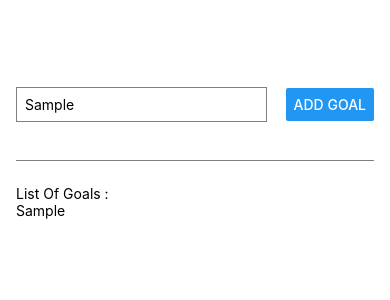
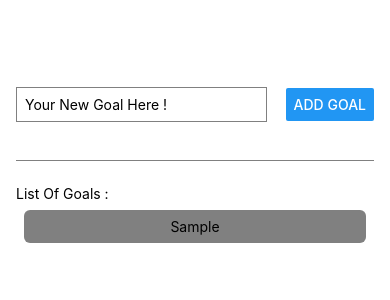
Before and after one commit to antonaulia/RNLearningCH2, a React Native app: screen / in a window 390 px wide. Both pictures are taken after typing "Sample" into the empty fields and a click on the button "ADD GOAL". Shown: the top 300 px of the page. Built offline with nearby package versions, Linux system fonts and the light colour scheme.

Commit message:
ScrollView

```diff
--- a/App.js
+++ b/App.js
@@ -1,5 +1,6 @@
-import { StyleSheet, Text, View, Button, TextInput } from 'react-native';
+import { StyleSheet, Text, View, Button, TextInput, ScrollView } from 'react-native';
 import { useState } from 'react';
+import { backgroundColor } from 'react-native/Libraries/Components/View/ReactNativeStyleAttributes';
 
 export default function App() {
   const [inputGoal,setInputGoal] =useState('')
@@ -9,17 +10,23 @@ export default function App() {
   const [courseGoalsArray, setCourseGoalsArray]= useState([])
   function addButtonHandler(){
     setCourseGoalsArray([...courseGoalsArray,inputGoal])
+    setInputGoal('')
   }
 
   return (
     <View style={styles.appContainer}>
       <View style={styles.inputContainer}>
-        <TextInput style={styles.textInput} placeholder='Your New Goal Here !' onChangeText={goalInputHandler}/>
+        <TextInput style={styles.textInput} value={inputGoal} placeholder='Your New Goal Here !' onChangeText={goalInputHandler}/>
         <Button title='Add Goal' onPress={addButtonHandler}/>
       </View>
       <View style={styles.goalList}>
-        <Text>List Of Goals :</Text>
-        {courseGoalsArray.map((goal)=><Text>{goal}</Text>)}
+        <ScrollView >
+          <Text>List Of Goals :</Text>
+            {courseGoalsArray.map((goal)=>
+            <View style={styles.eachGoal}>
+              <Text key={courseGoalsArray.indexOf(goal)}>{goal}</Text>
+            </View>)}
+        </ScrollView>
       </View>
     </View>
   );
@@ -49,5 +56,12 @@ const styles = StyleSheet.create({
   },
   goalList:{
     flex: 6
+  },
+  eachGoal :{
+    margin : 8,
+    padding : 8,
+    borderRadius : 6,
+    backgroundColor : 'grey',
+    alignItems : 'center'
   }
 });
```
